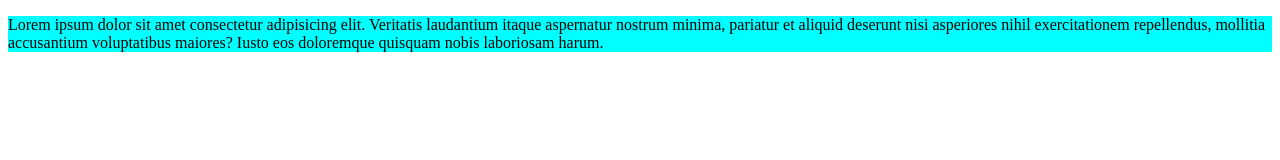
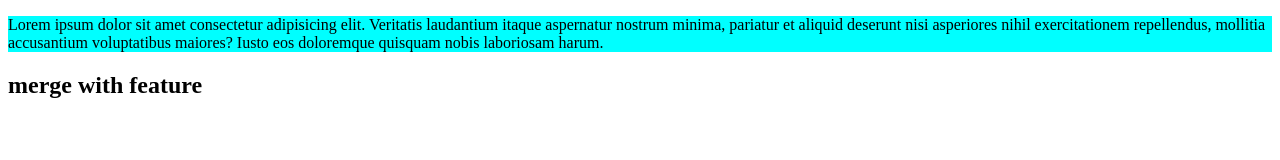
Before and after one commit to Arvgit/localrepo, a plain HTML site: page index.html in a window 1280 px wide. Drawn offline with Linux system fonts and the light colour scheme.

Commit message:
merge with feature

```diff
--- a/index.html
+++ b/index.html
@@ -9,5 +9,6 @@
 </head>
 <body>
     <p>Lorem ipsum dolor sit amet consectetur adipisicing elit. Veritatis laudantium itaque aspernatur nostrum minima, pariatur et aliquid deserunt nisi asperiores nihil exercitationem repellendus, mollitia accusantium voluptatibus maiores? Iusto eos doloremque quisquam nobis laboriosam harum.</p>
+    <h2>merge with feature</h2>
 </body>
 </html>
```
